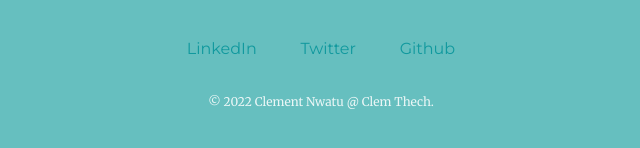
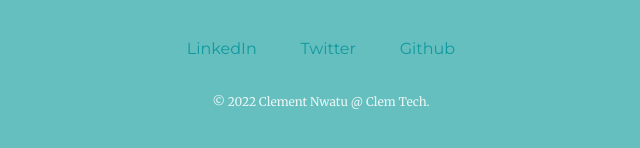
Before and after one commit to clement-ai/personal-site, a plain HTML site: page index.html in a window 1280 px wide. Shown: the part 2595-2743 px from the top of the page, 319-959 px from the left. Drawn offline with Linux system fonts and the light colour scheme.

Commit message:
Update index.html

```diff
--- a/index.html
+++ b/index.html
@@ -58,7 +58,7 @@
         <a class="footer-link" href="https://www.linkedin.com/in/chinwendu-clement-a3517123a/">LinkedIn</a>
         <a class="footer-link" href="https://twitter.com/home">Twitter</a>
         <a class="footer-link" href="https://github.com/">Github</a>
-        <p class="copyright">© 2022 Clement Nwatu @ Clem Thech.</p>
+        <p class="copyright">© 2022 Clement Nwatu @ Clem Tech.</p>
       </div>
     </body>
 
```
